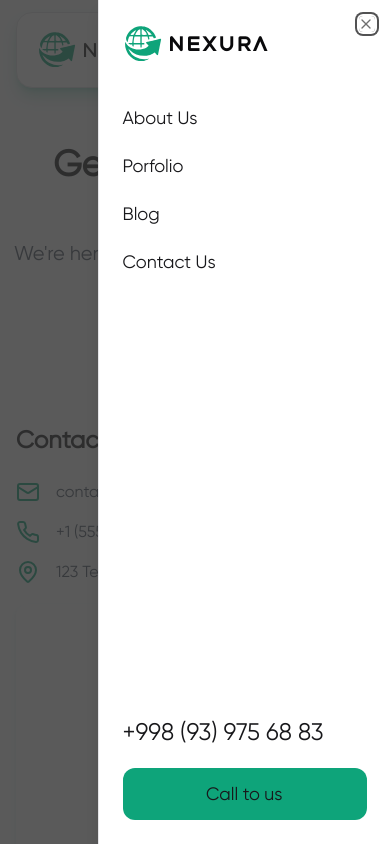
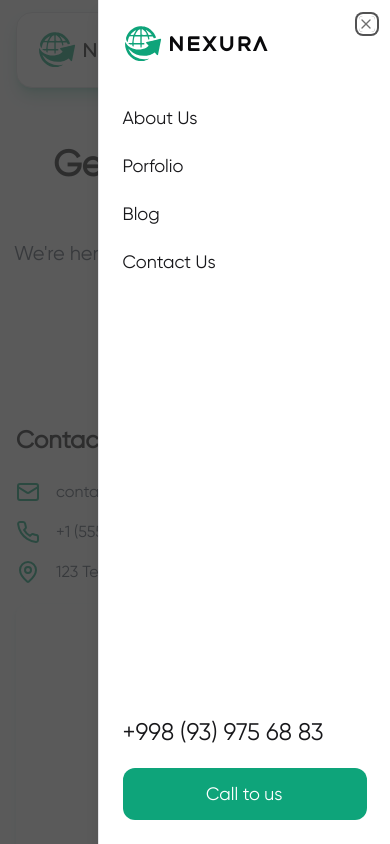
Before and after one commit to nexura-uz/website, a Next.js app: page /en/contact-us in a window 390 px wide. Both pictures are taken after a click on the icon 341 px from the left and 50 px from the top of the page. Shown: the top 844 px of the page. Built offline with nearby package versions, Linux system fonts and the light colour scheme.

Commit message:
navbar drawer button text-color changed

```diff
--- a/src/components/layouts/base/navbar.tsx
+++ b/src/components/layouts/base/navbar.tsx
@@ -86,7 +86,7 @@ function VerticalMenu() {
                 <div className="text-primary text-lg w-full">
                     <Link target="_blank" href={"tel:+998939756883"} className="text-2xl pb-5 block">+998 (93) 975 68 83</Link>
 
-                    <div className="cursor-pointer select-none bg-green hover:bg-dark-green px-5 py-3 text-center rounded-xl">
+                    <div className="cursor-pointer select-none bg-green hover:bg-dark-green px-5 py-3 text-center rounded-xl text-white">
                         Call to us
                     </div>
                 </div>
```
